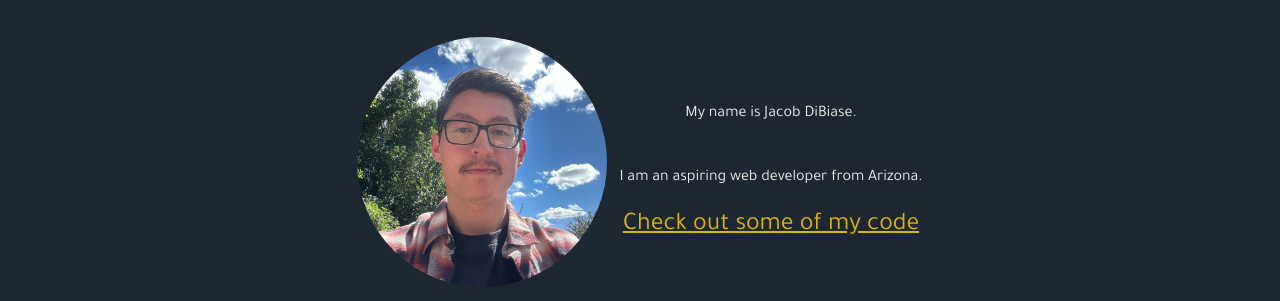
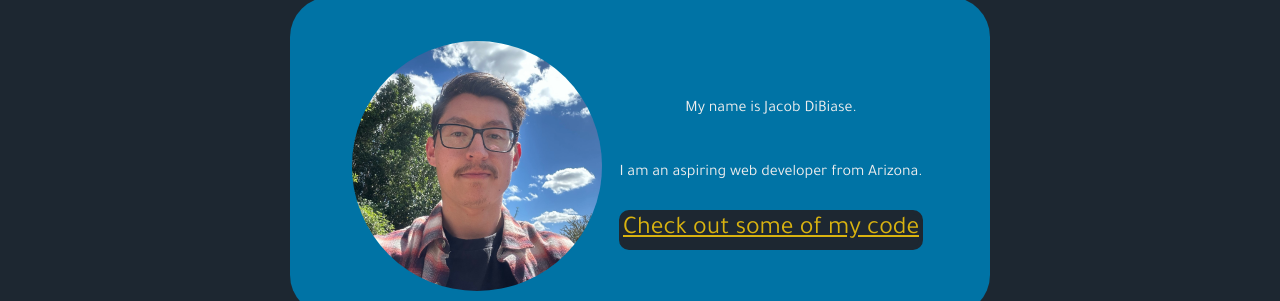
Before and after one commit to jdeebs/portfolio-website, a plain HTML site: page index.html in a window 1280 px wide. Shown: the part 325-626 px from the top of the page. Drawn offline with Linux system fonts and the light colour scheme.

Commit message:
Add border to profile content on index.html

```diff
--- a/css/styles.css
+++ b/css/styles.css
@@ -128,6 +128,12 @@ a:active {
 .profile-container {
   display: flex;
   justify-content: center;
+  align-items: center;
+  margin: 0 auto var(--space-lg) auto;
+  max-width: 700px;
+  background-color: #0073a5;
+  border: double 4px transparent;
+  border-radius: 40px;
 }
 
 .profile {
--- a/index.html
+++ b/index.html
@@ -71,7 +71,9 @@
           <div class="profile__text">
             <p>My name is Jacob DiBiase.</p>
             <p>I am an aspiring <span>web</span> developer from Arizona.</p>
-            <a href="work.html">Check out some of my code</a>
+            <a href="work.html" class="project-list__link"
+              >Check out some of my code</a
+            >
           </div>
         </div>
       </div>
```
